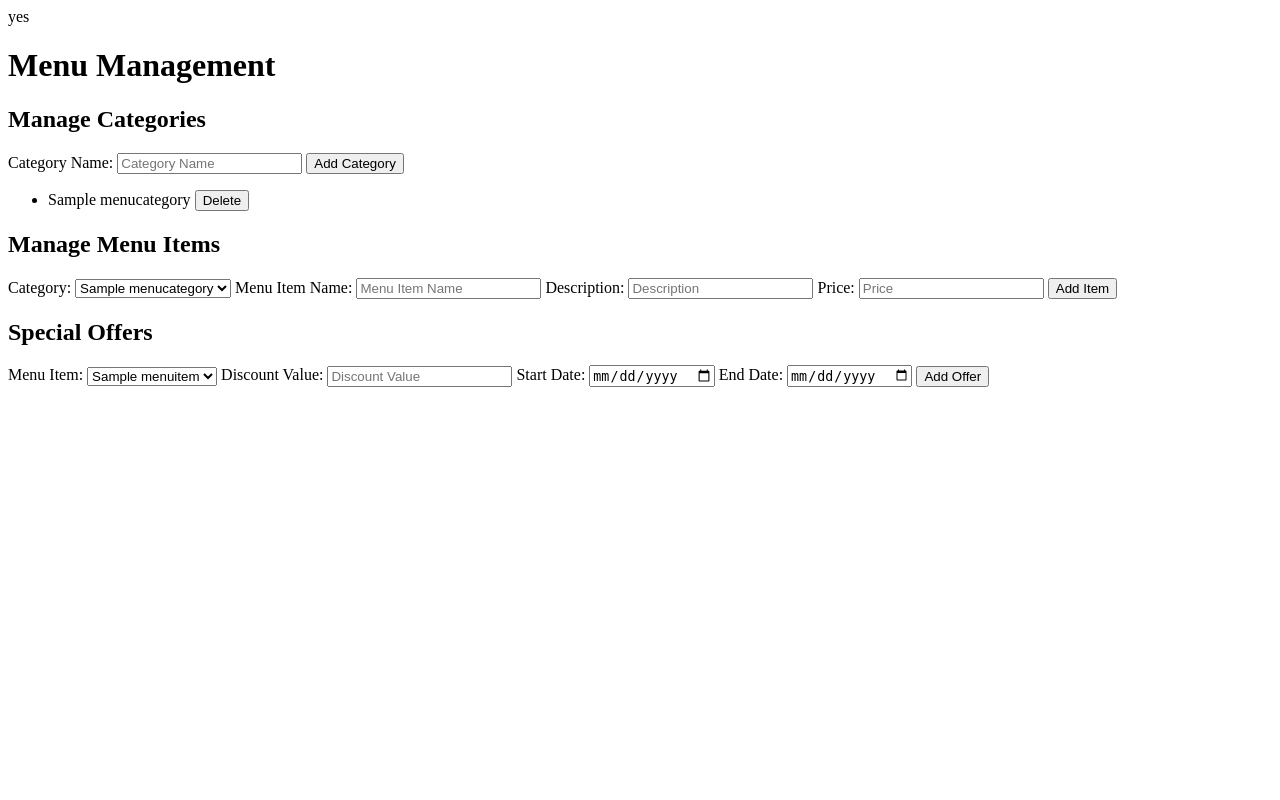
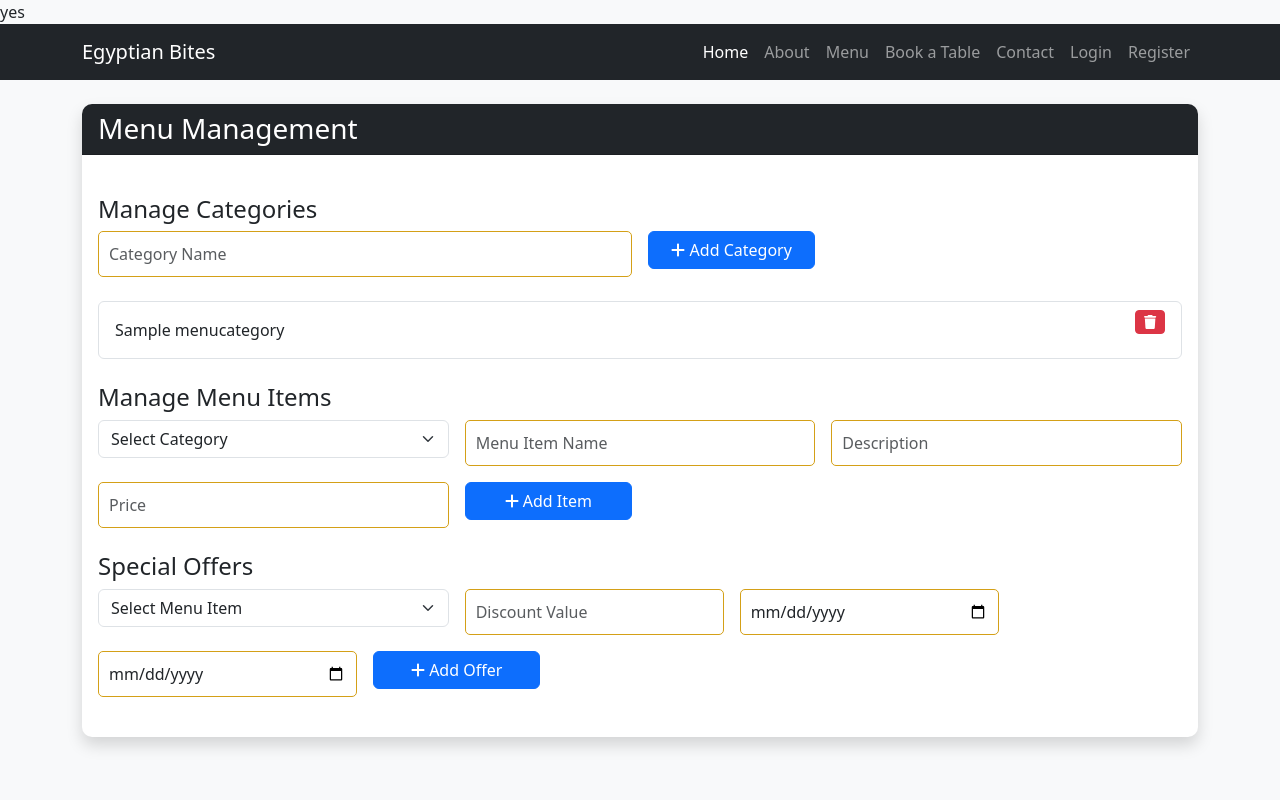
Before and after one commit to Jamal-Aldeen/Egyptian-Bites, a PHP site: page /views/staff/menu-management.php in a window 1280 px wide. Run offline with PHP 8.4, Linux system fonts and the light colour scheme; a user stored in the database is signed in; tables that the repository leaves empty hold one stand-in row (values such as "Sample post"); a stand-in replaces the project's code that opens the database connection; some libraries are stand-ins or nearby versions.

Commit message:
feat: Style menu management page with Bootstrap 5 and add forms for categories, menu items, and special offers

```diff
--- a/views/staff/menu-management.php
+++ b/views/staff/menu-management.php
@@ -12,80 +12,136 @@ $specialOffers = $menuController->getSpecialOffers();
     <meta charset="UTF-8">
     <meta name="viewport" content="width=device-width, initial-scale=1.0">
     <title>Menu Management</title>
-    <link rel="stylesheet" href="/public/css/styles.css">
+    <!-- Bootstrap 5 CSS -->
+    <link href="https://cdn.jsdelivr.net/npm/bootstrap@5.3.0/dist/css/bootstrap.min.css" rel="stylesheet">
+    <!-- FontAwesome for Icons -->
+    <link rel="stylesheet" href="https://cdnjs.cloudflare.com/ajax/libs/font-awesome/6.0.0/css/all.min.css">
+    <!-- Custom CSS -->
+    <style>
+        .card {
+            transition: transform 0.2s, box-shadow 0.2s;
+        }
+        .card:hover {
+            transform: translateY(-5px);
+            box-shadow: 0 4px 15px rgba(0, 0, 0, 0.1);
+        }
+        .list-group-item {
+            transition: background-color 0.2s;
+        }
+        .list-group-item:hover {
+            background-color: #f8f9fa;
+        }
+    </style>
 </head>
-<body>
-    <h1>Menu Management</h1>
+<body class="bg-light">
+    <?php include '../layouts/header.php'; ?>
 
-    <!-- Success/Error Message -->
+    <div class="container mt-4">
+        <div class="card shadow">
+            <div class="card-header bg-dark text-white">
+                <h3 class="mb-0">Menu Management</h3>
+            </div>
+            <div class="card-body">
+                <!-- Success/Error Messages -->
                 <?php if (isset($_GET['success'])): ?>
-        <p class="success-message">Operation completed successfully!</p>
+                    <div class="alert alert-success">Operation completed successfully!</div>
                 <?php elseif (isset($_GET['error'])): ?>
-        <p class="error-message"><?= htmlspecialchars($_GET['error']); ?></p>
+                    <div class="alert alert-danger"><?= htmlspecialchars($_GET['error']); ?></div>
                 <?php endif; ?>
 
-    <!-- Add Category -->
-    <h2>Manage Categories</h2>
-    <form action="../../handlers/menu-handler.php" method="POST">
-        <label for="category_name">Category Name:</label>
-        <input type="text" name="category_name" id="category_name" placeholder="Category Name" required>
-        <button type="submit" name="add_category">Add Category</button>
+                <!-- Manage Categories -->
+                <h4 class="mt-4">Manage Categories</h4>
+                <form action="../../handlers/menu-handler.php" method="POST" class="mb-4">
+                    <div class="row g-3">
+                        <div class="col-md-6">
+                            <input type="text" name="category_name" class="form-control" placeholder="Category Name" required>
+                        </div>
+                        <div class="col-md-2">
+                            <button type="submit" name="add_category" class="btn btn-primary w-100">
+                                <i class="fas fa-plus"></i> Add Category
+                            </button>
+                        </div>
+                    </div>
                 </form>
 
-    <ul>
+                <!-- Categories List -->
+                <ul class="list-group mb-4">
                     <?php foreach ($categories as $category): ?>
-            <li><?= htmlspecialchars($category['name']); ?>
-                <form action="../../handlers/menu-handler.php" method="POST" style="display:inline;">
+                        <li class="list-group-item d-flex justify-content-between align-items-center">
+                            <?= htmlspecialchars($category['name']) ?>
+                            <form action="../../handlers/menu-handler.php" method="POST" class="d-inline">
                                 <input type="hidden" name="category_id" value="<?= $category['id']; ?>">
-                    <button type="submit" name="delete_category">Delete</button>
+                                <button type="submit" name="delete_category" class="btn btn-danger btn-sm">
+                                    <i class="fas fa-trash"></i>
+                                </button>
                             </form>
                         </li>
                     <?php endforeach; ?>
                 </ul>
 
-    <!-- Add Menu Item -->
-    <h2>Manage Menu Items</h2>
-    <form action="../../handlers/menu-handler.php" method="POST">
-        <label for="category_id">Category:</label>
-        <select name="category_id" id="category_id" required>
+                <!-- Manage Menu Items -->
+                <h4 class="mt-4">Manage Menu Items</h4>
+                <form action="../../handlers/menu-handler.php" method="POST" class="mb-4">
+                    <div class="row g-3">
+                        <div class="col-md-4">
+                            <select name="category_id" class="form-select" required>
+                                <option value="" disabled selected>Select Category</option>
                                 <?php foreach ($categories as $category): ?>
                                     <option value="<?= $category['id']; ?>"><?= htmlspecialchars($category['name']); ?></option>
                                 <?php endforeach; ?>
                             </select>
-
-        <label for="menu_name">Menu Item Name:</label>
-        <input type="text" name="menu_name" id="menu_name" placeholder="Menu Item Name" required>
-
-        <label for="description">Description:</label>
-        <input type="text" name="description" id="description" placeholder="Description" required>
-
-        <label for="price">Price:</label>
-        <input type="number" name="price" id="price" placeholder="Price" step="0.01" required>
-
-        <button type="submit" name="add_menu_item">Add Item</button>
+                        </div>
+                        <div class="col-md-4">
+                            <input type="text" name="menu_name" class="form-control" placeholder="Menu Item Name" required>
+                        </div>
+                        <div class="col-md-4">
+                            <input type="text" name="description" class="form-control" placeholder="Description" required>
+                        </div>
+                        <div class="col-md-4">
+                            <input type="number" name="price" class="form-control" placeholder="Price" step="0.01" required>
+                        </div>
+                        <div class="col-md-2">
+                            <button type="submit" name="add_menu_item" class="btn btn-primary w-100">
+                                <i class="fas fa-plus"></i> Add Item
+                            </button>
+                        </div>
+                    </div>
                 </form>
 
-    <!-- Special Offers -->
-    <h2>Special Offers</h2>
-    <form action="../../handlers/menu-handler.php" method="POST">
-        <label for="menu_item_id">Menu Item:</label>
-        <select name="menu_item_id" id="menu_item_id" required>
+                <!-- Manage Special Offers -->
+                <h4 class="mt-4">Special Offers</h4>
+                <form action="../../handlers/menu-handler.php" method="POST" class="mb-4">
+                    <div class="row g-3">
+                        <div class="col-md-4">
+                            <select name="menu_item_id" class="form-select" required>
+                                <option value="" disabled selected>Select Menu Item</option>
                                 <?php foreach ($menuItems as $item): ?>
                                     <option value="<?= $item['id']; ?>"><?= htmlspecialchars($item['name']); ?></option>
                                 <?php endforeach; ?>
                             </select>
+                        </div>
+                        <div class="col-md-3">
+                            <input type="number" name="discount_value" class="form-control" placeholder="Discount Value" step="0.01" required>
+                        </div>
+                        <div class="col-md-3">
+                            <input type="date" name="start_date" class="form-control" required>
+                        </div>
+                        <div class="col-md-3">
+                            <input type="date" name="end_date" class="form-control" required>
+                        </div>
+                        <div class="col-md-2">
+                            <button type="submit" name="add_special_offer" class="btn btn-primary w-100">
+                                <i class="fas fa-plus"></i> Add Offer
+                            </button>
+                        </div>
+                    </div>
+                </form>
+            </div>
+        </div>
+    </div>
 
-        <label for="discount_value">Discount Value:</label>
-        <input type="number" name="discount_value" id="discount_value" placeholder="Discount Value" step="0.01" required>
-
-        <label for="start_date">Start Date:</label>
-        <input type="date" name="start_date" id="start_date" required>
-
-        <label for="end_date">End Date:</label>
-        <input type="date" name="end_date" id="end_date" required>
-
-        <button type="submit" name="add_special_offer">Add Offer</button>
-    </form>
-
+    <!-- Bootstrap 5 JS and FontAwesome -->
+    <script src="https://cdn.jsdelivr.net/npm/bootstrap@5.3.0/dist/js/bootstrap.bundle.min.js"></script>
+    <script src="https://cdnjs.cloudflare.com/ajax/libs/font-awesome/6.0.0/js/all.min.js"></script>
 </body>
 </html>
```
Lines whose indentation alone changed are shown as unchanged.
